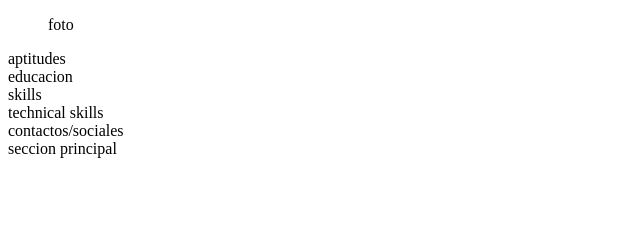
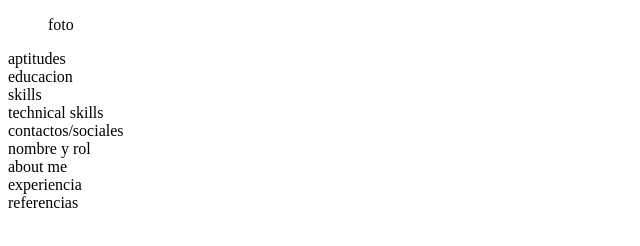
Before and after one commit to diegosalonia/my-cv-html-css, a plain HTML site: page index.html in a window 1280 px wide. Shown: the whole page, without its empty margins (0-640 px from the left). Drawn offline with Linux system fonts and the light colour scheme.

Commit message:
start aside & start main

```diff
--- a/index.html
+++ b/index.html
@@ -28,7 +28,18 @@
         </section>
     </aside>
     <main>
-        seccion principal
+        <section>
+           nombre y rol
+        </section>
+        <section>
+            about me
+        </section>
+        <section>
+            experiencia
+        </section>
+        <section>
+            referencias
+        </section>
     </main>
 </body>
 </html>
```
